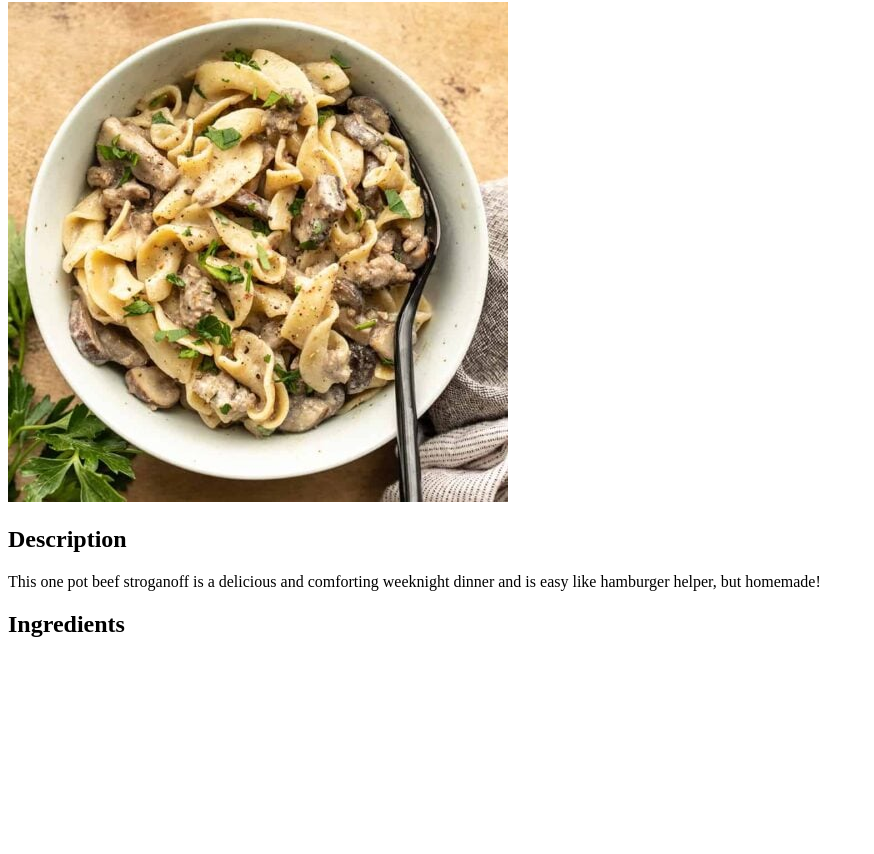
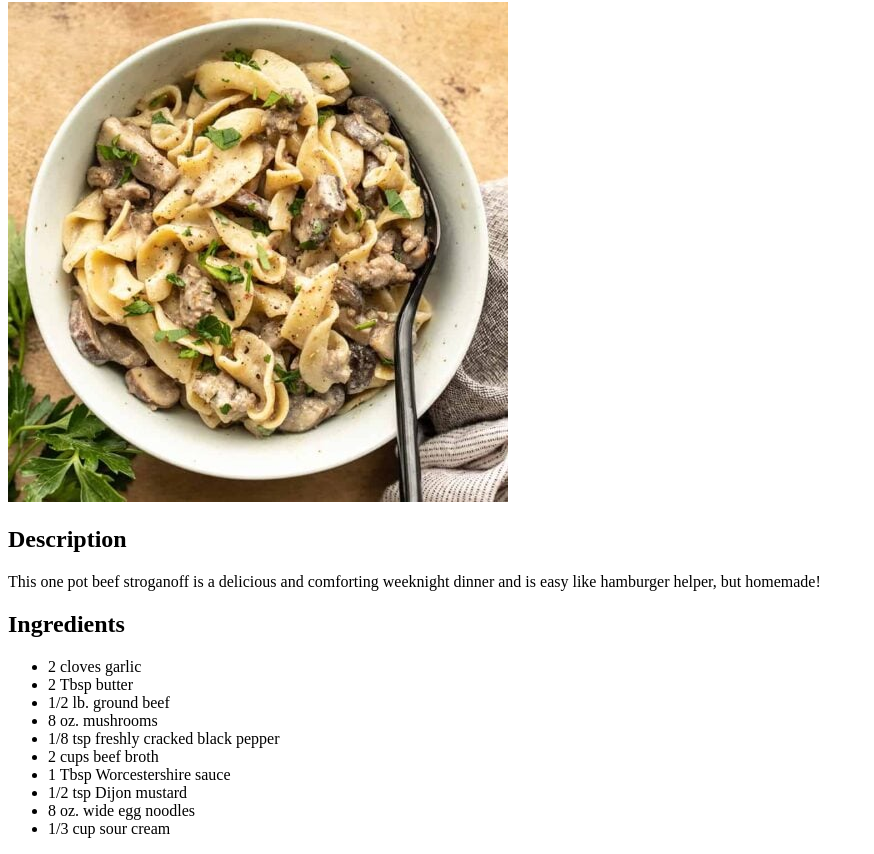
Before and after one commit to emlovestrees/odin-recipes, a plain HTML site: page recipes/stroganoff.html in a window 1280 px wide. Shown: the part 78-932 px from the top of the page, without its empty margins (0-874 px from the left). Before the commit the page ends 800 px from the top, so only its background shows below. Drawn offline with Linux system fonts and the light colour scheme.

Commit message:
Add list of ingredients for stroganoff recipes
Ingredients help users determine whether they will make a recipe.

```diff
--- a/recipes/stroganoff.html
+++ b/recipes/stroganoff.html
@@ -10,5 +10,17 @@
         <h2>Description</h2>
             <p>This one pot beef stroganoff is a delicious and comforting weeknight dinner and is easy like hamburger helper, but homemade!</p>
         <h2>Ingredients</h2>
+            <ul>
+                <li>2 cloves garlic</li>
+                <li>2 Tbsp butter</li>
+                <li>1/2 lb. ground beef</li>
+                <li>8 oz. mushrooms</li>
+                <li>1/8 tsp freshly cracked black pepper</li>
+                <li>2 cups beef broth</li>
+                <li>1 Tbsp Worcestershire sauce</li>
+                <li>1/2 tsp Dijon mustard</li>
+                <li>8 oz. wide egg noodles</li>
+                <li>1/3 cup sour cream</li>
+            </ul>
     </body>
 </html>
```
